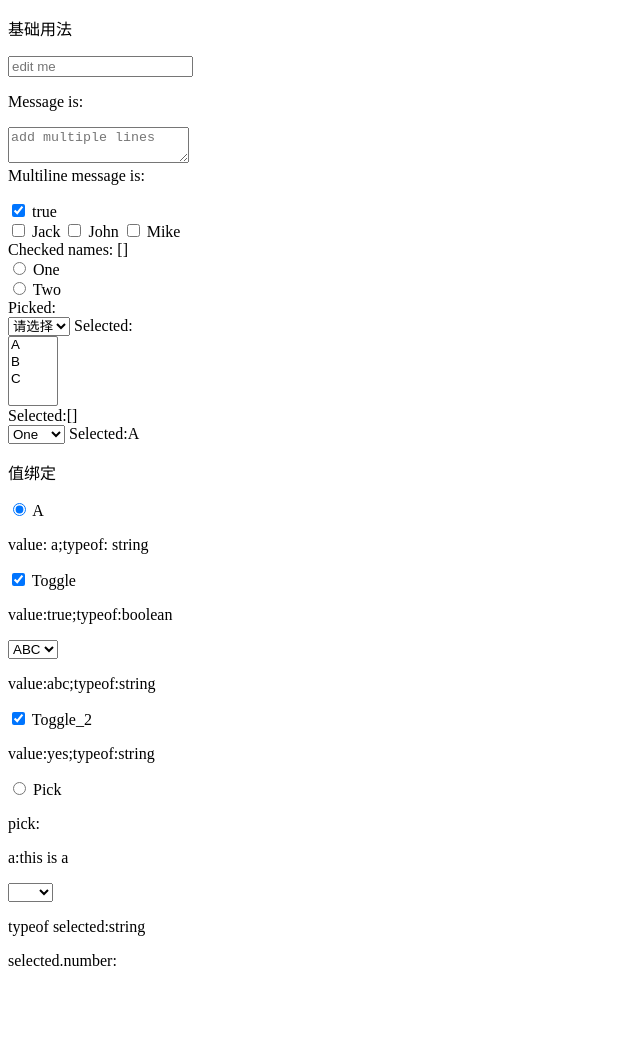
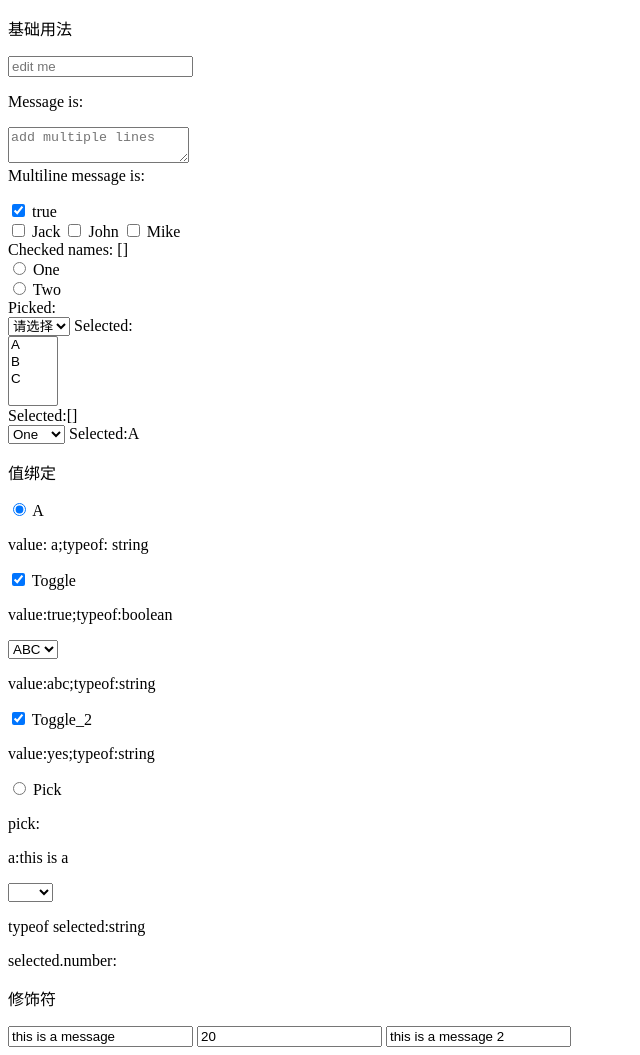
Before and after one commit to guardianf/VUEDemo, a plain HTML site: page assets/demo7.html in a window 1280 px wide. Shown: the whole page, without its empty margins (0-640 px from the left). Before the commit the page ends 986 px from the top, so only its background shows below. Drawn offline with nearby package versions, Linux system fonts and the light colour scheme.

Commit message:
add demos
增加表单输入绑定的例子：
1. 增加修饰符的一些例子

```diff
--- a/assets/demo7.html
+++ b/assets/demo7.html
@@ -103,6 +103,14 @@
         <p>typeof selected:{{typeof selected}}</p>
         <p>selected.number:{{selected.number}}</p>
     </div>
+    <div id='app-3'>
+      <p>修饰符</p>
+      <!-- lazy在你输入的时候不会同步数据，只有在change的时候才会修改 -->
+      <input v-model.lazy='msg' @keypress='log("msg")'>
+      <input v-model.number='age' type='number'>
+      <!-- 过滤首位空白字符 -->
+      <input v-model.trim='msg_2'>
+    </div>
     <script src="../js/demo7.js"></script>
 </body>
 </html>
--- a/js/demo7.js
+++ b/js/demo7.js
@@ -27,4 +27,18 @@ let app2 = new Vue({
         a:'this is a',
         pick:''
     }
+});
+
+let app3 = new Vue({
+    el: '#app-3',
+    data: {
+        msg: 'this is a message',
+        age: 20,
+        msg_2: 'this is a message 2    '
+    },
+    methods: {
+        log(name){
+            console.log(name+':'+this[name])
+        }
+    }
 })
```
